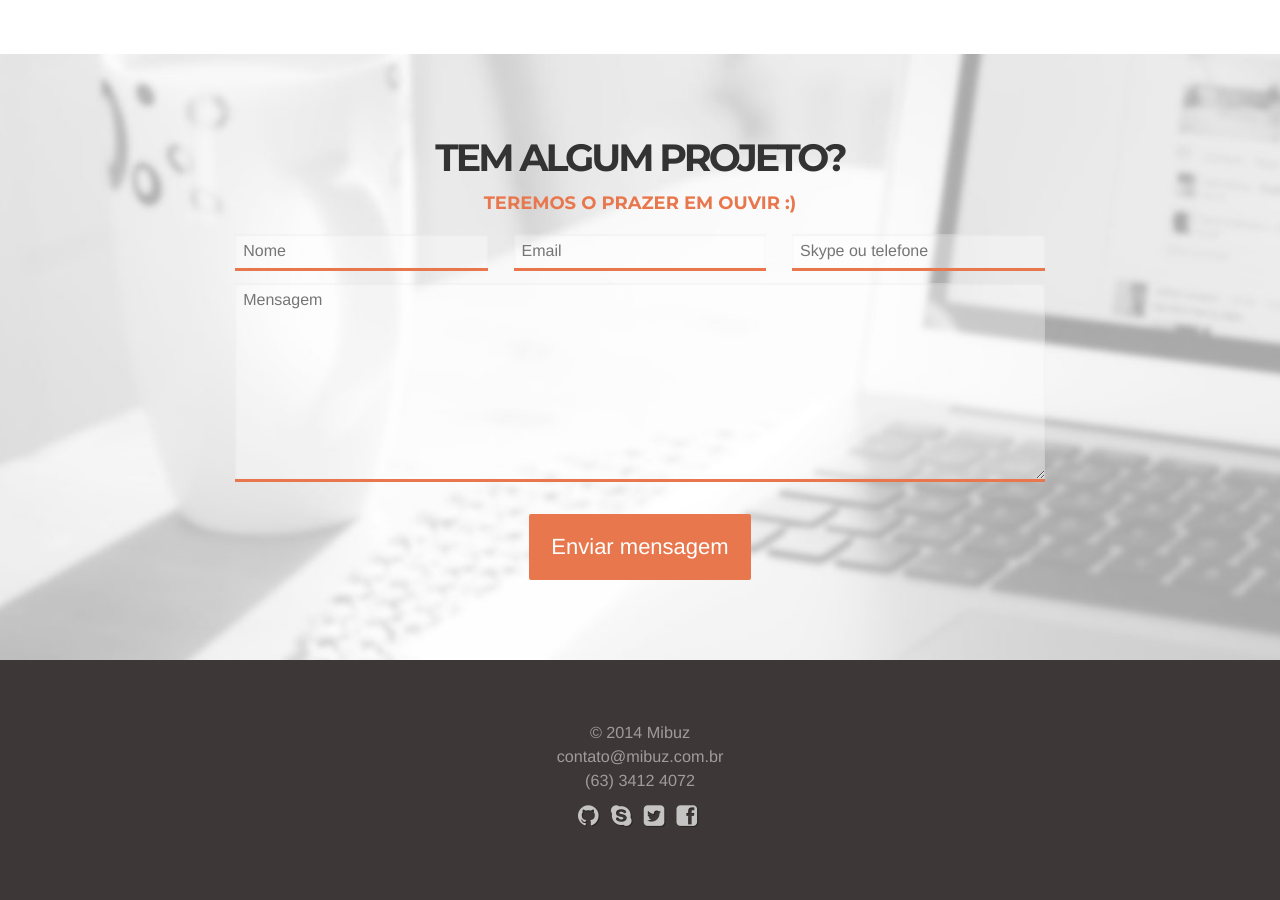
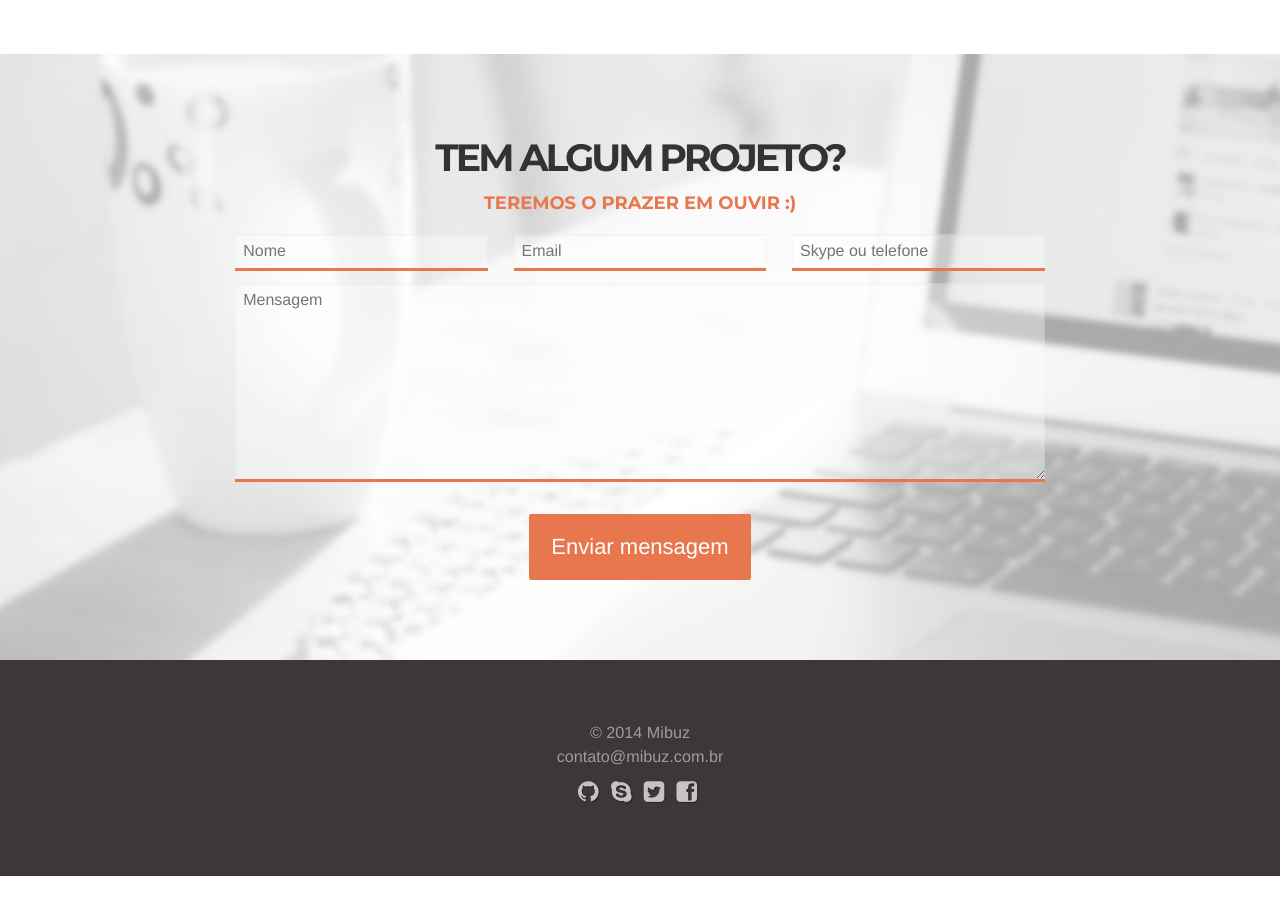
Before and after one commit to Mibuz/mibuz.github.io, a Jekyll site: the page built from index.html, in a window 1280 px wide and 900 px high, scrolled down 2145 px. Built offline with Jekyll 4.4.1, drawn with Linux system fonts in a browser that asks for light colours; Markdown is read by kramdown in place of the engine named in the settings; after the commit the page ends 3021 px from its top, so only the background shows below that.

Commit message:
Remove phone

```diff
--- a/_includes/footer.html
+++ b/_includes/footer.html
@@ -6,7 +6,6 @@
         <div class="box">
           <p>© 2014 Mibuz</p>
           <p>contato@mibuz.com.br</p>
-          <p>(63) 3412 4072</p>
 
           <ul class="social-icons">
             <li><a class="icon-github" target="blank" href="http://github.com/mibuz"></a></li>
```
